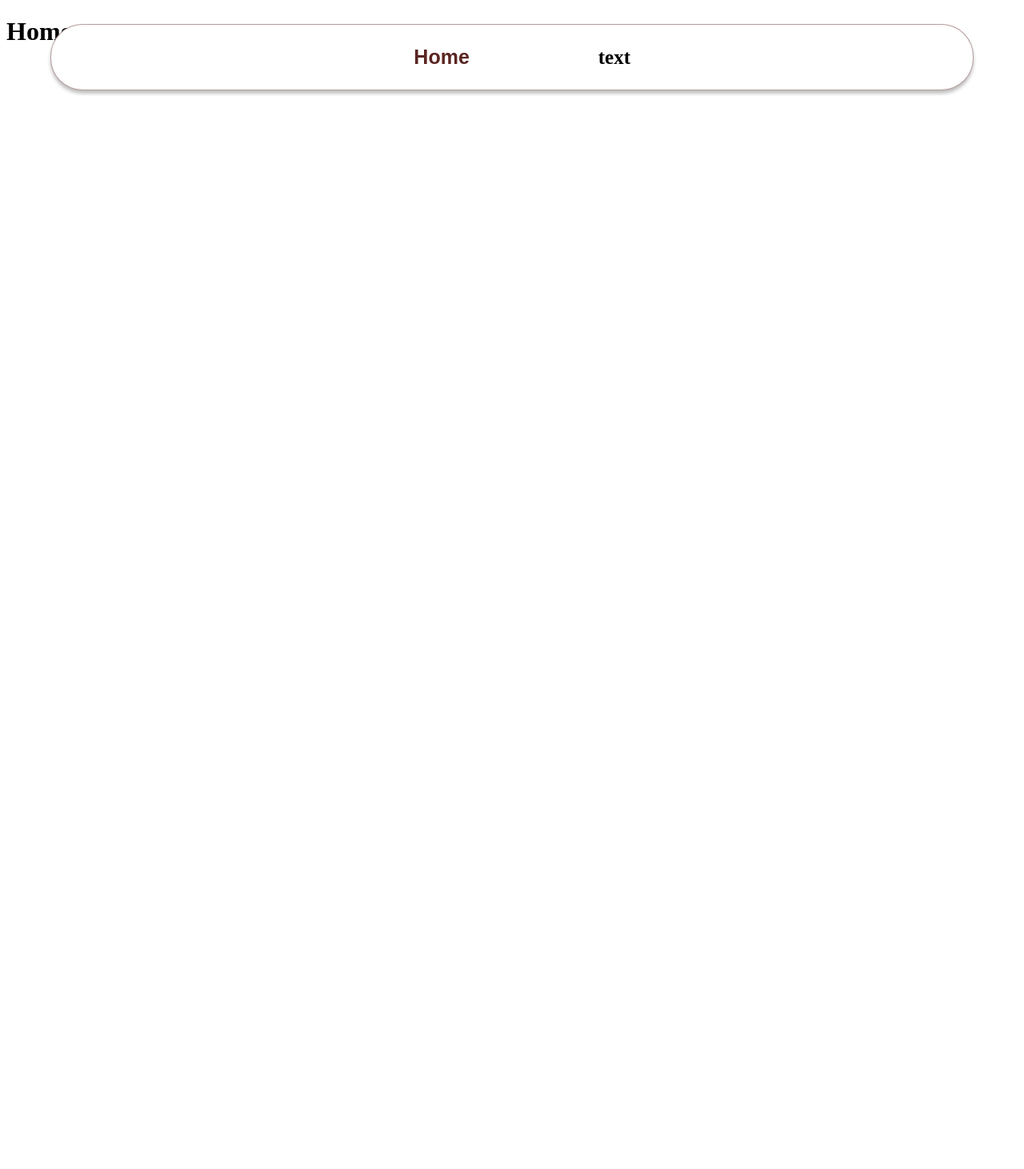
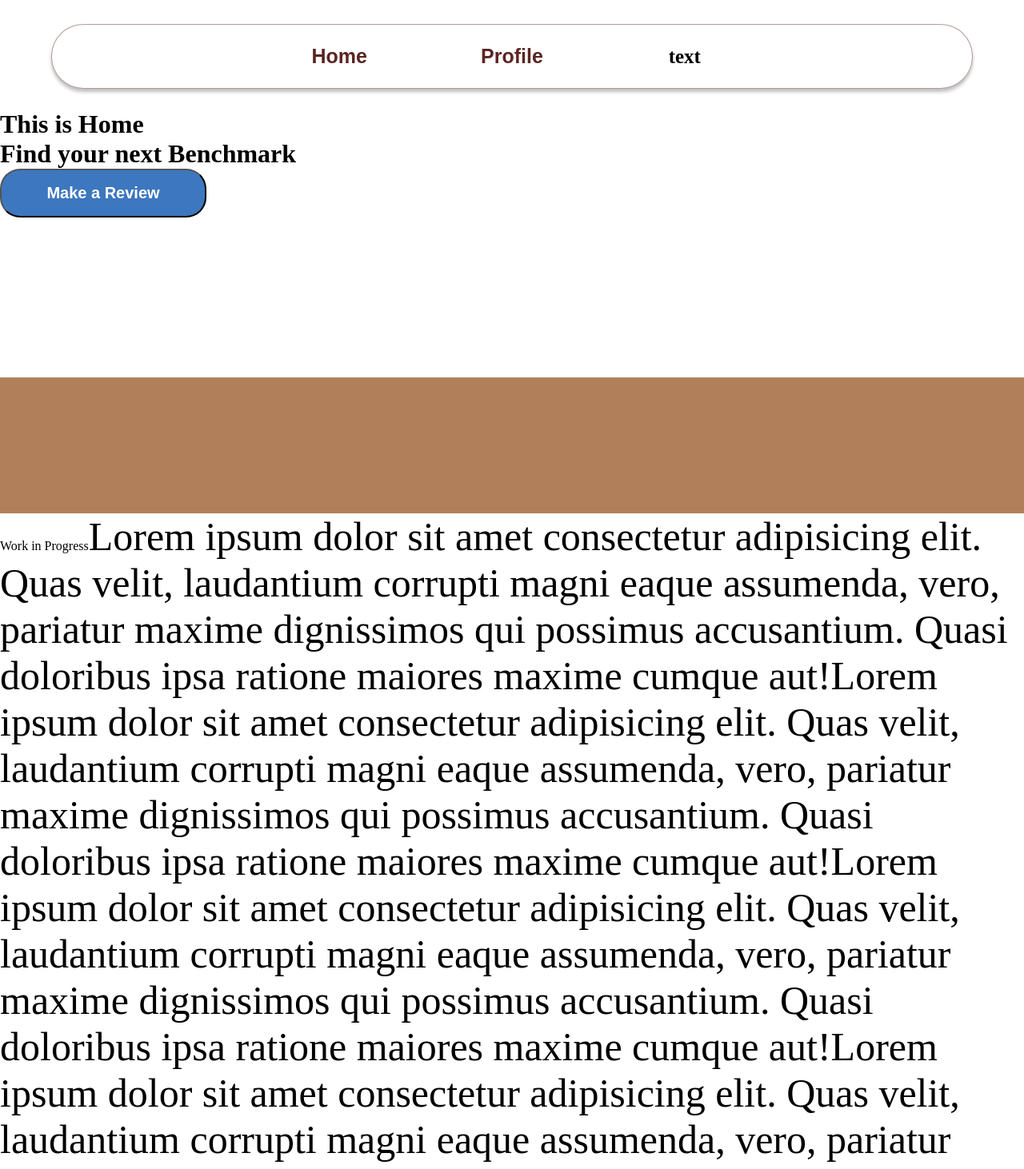
Before and after one commit to InitiallyJuniorr/YelpForBenches, a React app in the folder frontend/: page / in a window 1280 px wide. Shown: the top 1462 px of the page at 80% size. Before the commit the page ends 800 px from the top, so only its background shows below. Built offline with nearby package versions, Linux system fonts and the light colour scheme; the HTML template or start-up script is replaced by a standard one.

Commit message:
Updated To Match Local Project
TODO:
Update App.css w/ h1, p1, etc
Build home + profile page
LOCK IN

```diff
--- a/frontend/components/navbar.jsx
+++ b/frontend/components/navbar.jsx
@@ -9,12 +9,14 @@ export const NavBar = () =>
             <nav className="navbar">
                 <ul>
                     <li><Link to="/">Home</Link></li>
+                    <li><Link to="/profile">Profile</Link></li>
                     <li>
                         text
                     </li>
                 </ul>
 
             </nav>
+            <div style={{paddingTop: '137px'}}/>
         </>
     )
 }
--- a/frontend/pages/home.jsx
+++ b/frontend/pages/home.jsx
@@ -1,8 +1,30 @@
 import React from "react"
+import  '../components/components.css'
 
 export function Home()
 {
     return(
-        <h1>Home</h1>
+        <>
+        <h1>This is Home</h1>
+        <h1>Find your next Benchmark</h1>
+            <div>
+                <button className="RevButton">Make a Review</button>
+            </div>
+            <div style={{paddingTop: '200px'}}>
+            <div className="homedivider"/>
+            <p1>Work in Progress</p1>
+
+            {/* placehodler text to test navbar's fixed position */}
+            <p1 style={{fontSize:'50px'}}>Lorem ipsum dolor sit amet consectetur adipisicing elit. Quas velit, laudantium corrupti magni eaque assumenda, vero, pariatur maxime dignissimos qui possimus accusantium. Quasi doloribus ipsa ratione maiores maxime cumque aut!</p1>
+            <p1 style={{fontSize:'50px'}}>Lorem ipsum dolor sit amet consectetur adipisicing elit. Quas velit, laudantium corrupti magni eaque assumenda, vero, pariatur maxime dignissimos qui possimus accusantium. Quasi doloribus ipsa ratione maiores maxime cumque aut!</p1>
+            <p1 style={{fontSize:'50px'}}>Lorem ipsum dolor sit amet consectetur adipisicing elit. Quas velit, laudantium corrupti magni eaque assumenda, vero, pariatur maxime dignissimos qui possimus accusantium. Quasi doloribus ipsa ratione maiores maxime cumque aut!</p1>
+            <p1 style={{fontSize:'50px'}}>Lorem ipsum dolor sit amet consectetur adipisicing elit. Quas velit, laudantium corrupti magni eaque assumenda, vero, pariatur maxime dignissimos qui possimus accusantium. Quasi doloribus ipsa ratione maiores maxime cumque aut!</p1>
+            <p1 style={{fontSize:'50px'}}>Lorem ipsum dolor sit amet consectetur adipisicing elit. Quas velit, laudantium corrupti magni eaque assumenda, vero, pariatur maxime dignissimos qui possimus accusantium. Quasi doloribus ipsa ratione maiores maxime cumque aut!</p1>
+            <p1 style={{fontSize:'50px'}}>Lorem ipsum dolor sit amet consectetur adipisicing elit. Quas velit, laudantium corrupti magni eaque assumenda, vero, pariatur maxime dignissimos qui possimus accusantium. Quasi doloribus ipsa ratione maiores maxime cumque aut!</p1>
+            <p1 style={{fontSize:'50px'}}>Lorem ipsum dolor sit amet consectetur adipisicing elit. Quas velit, laudantium corrupti magni eaque assumenda, vero, pariatur maxime dignissimos qui possimus accusantium. Quasi doloribus ipsa ratione maiores maxime cumque aut!</p1>
+
+            </div>
+            <div className="bottomtab"/>
+        </>
     )
 }
--- /dev/null
+++ b/frontend/pages/profile.jsx
@@ -0,0 +1,8 @@
+import React from "react"
+
+export function Profile()
+{
+    return(
+        <h1>This is Profile</h1>
+    )
+}
--- a/frontend/src/App.jsx
+++ b/frontend/src/App.jsx
@@ -7,6 +7,7 @@ import { MapContainer, TileLayer, Marker, Popup, useMap } from 'react-leaflet'
 import 'leaflet/dist/leaflet.css'
 import { NavBar } from '../components/navbar'
 import { Home } from '../pages/home'
+import { Profile } from '../pages/profile'
 import { HashRouter as Router, Routes, Route} from 'react-router-dom';
 
 function App() {
@@ -17,6 +18,7 @@ function App() {
     <NavBar/>
     <Routes>
       <Route path="/" element={<Home/>}/>
+      <Route path="/profile" element={<Profile/>}/>
     </Routes>
     </>
   )
--- a/frontend/src/index.css
+++ b/frontend/src/index.css
@@ -0,0 +1,18 @@
+body{
+    background-color: white;
+   }
+   *{
+    /* removes side whtie broders */
+    margin: 0;
+    padding: 0;
+    box-sizing: border-box;
+   }
+
+   html, body{
+    /* prevent horizontal scrollign */
+    width: 100%;
+    overflow-x: hidden;
+
+    /* remove scroll bar auto; if hidden then scrolling disable */
+    overflow: auto;
+   }
```
